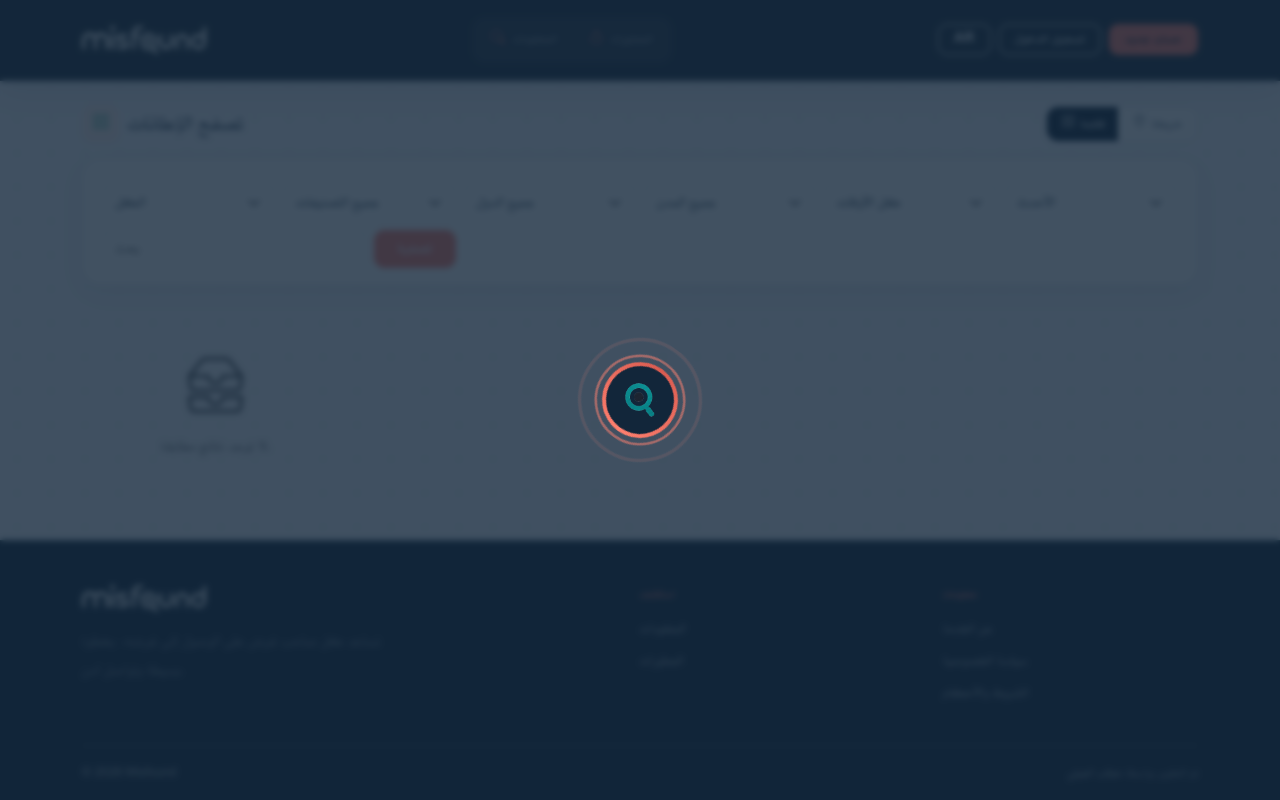
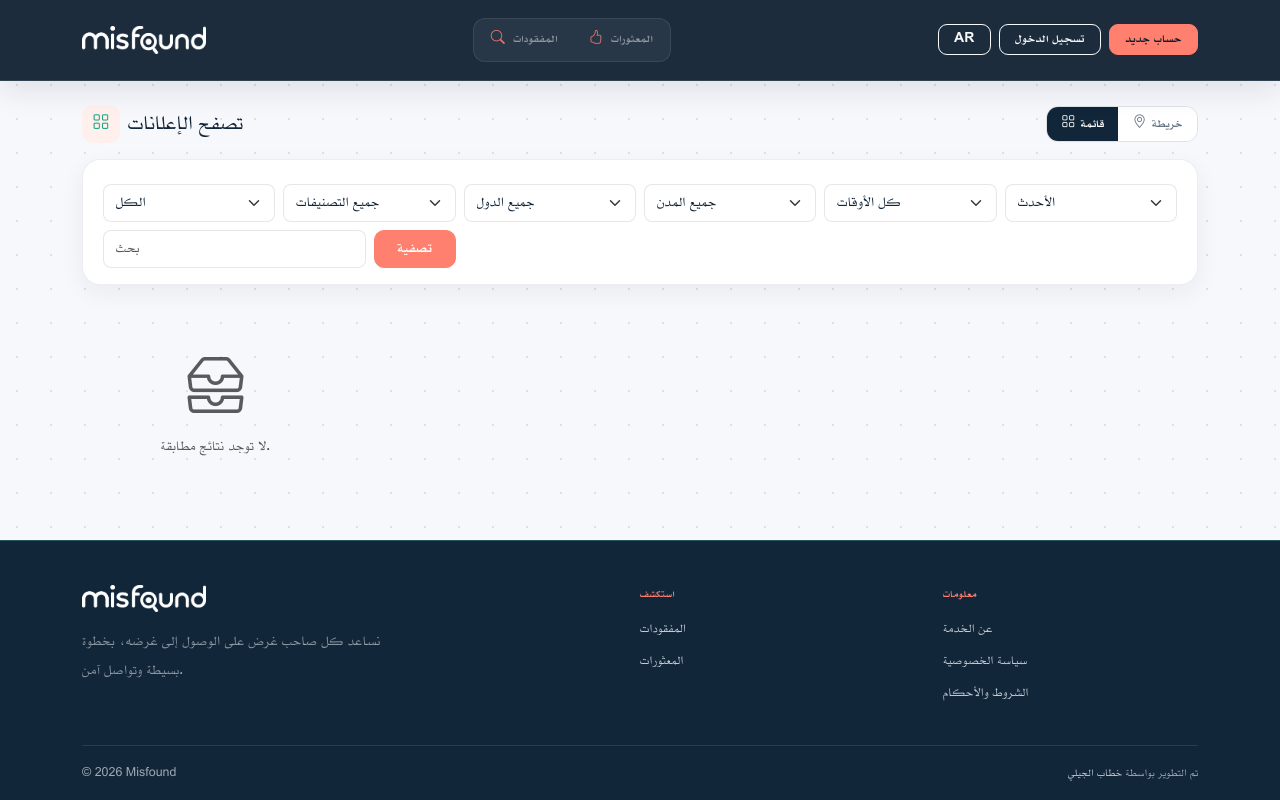
Before and after one commit to khattabaljaily/misfound, a Django app: page /reports/ in a window 1280 px wide. Run offline with Django 5.2, Linux system fonts and the light colour scheme; data comes from the database, SQL or seed files in the repository; data that the repository does not hold is empty; parts of the project's set-up code (start-up, migrations or seed data) failed here and were passed over; some libraries are stand-ins or nearby versions.

Commit message:
Wire the loader overlay to real loading state (approved design)
The centered ring+logo overlay design is now live for real: baked
into every page's initial paint (still needed so a real navigation's
new page can show it from its own first render, not just carry state
from the page being left), shown after a 150ms delay to avoid
flashing on fast operations, and settled via `load` plus the existing
pageshow/bfcache recovery.

Deliberately scoped which actions trigger it, rather than wiring it
to every mfSetButtonLoading call uniformly:
- Real page navigations (link clicks, plain form submits) - via the
  existing global click/submit listeners.
- ajaxForm submissions (login, register, "I think this is mine",
  report creation) - genuine transitions, and report creation
  specifically can take a few real seconds for its AI matching call.
  On a redirect, the overlay deliberately stays showing rather than
  hiding-then-reshowing, so it never flashes across the handoff to the
  destination page.
- NOT wired to frequent, lightweight, in-place actions: sending a
  chat message, opening the notifications dropdown, changing a Browse
  filter, the city cascade dropdown. Those keep their existing local
  button-spinner/dimming feedback only - blurring the whole screen for
  something that settles in well under a second would be worse UX,
  not better.

Verified with the delay-route technique used throughout this loading
work: overlay appears mid-navigation and mid-report-submission,
absent during filtering (with its own local spinner still visible),
stays visible continuously through a submit-triggered redirect, and
the pageshow/bfcache recovery still forces it closed on demand.

Co-Authored-By: Claude Sonnet 5 <noreply@anthropic.com>

```diff
--- a/static/js/misfound.js
+++ b/static/js/misfound.js
@@ -93,15 +93,21 @@ function mfConfirm(options) {
 }
 
 /* =================================================================
-   Global page loader — a single, ref-counted "is anything loading right
-   now" signal. Every button spinner and section dimmer below reports into
-   it, so there's one top-of-page bar reflecting all of them at once, and
-   one `reset()` that the pageshow handler (further down) can call to
-   recover from any stuck state — including ones this file didn't cause.
+   Global page loader — the centered ring overlay. Ref-counted so several
+   concurrent operations don't hide it prematurely, and shown after a short
+   delay rather than instantly so a fast operation never just flashes it
+   (the same reasoning ELINK's version uses). Reserved for real full-page
+   navigations and genuinely significant waits (report submission, the
+   kind of AI-matching call that can take seconds) — deliberately NOT
+   wired to every small, frequent action (sending a chat message, opening
+   the notifications dropdown, tweaking a Browse filter), which keep their
+   own local button-spinner/dimming feedback instead so the screen isn't
+   blurred out for something that settles in well under a second.
    ================================================================= */
 var mfPageLoader = (function () {
+    var SHOW_DELAY = 150;
     var activeCount = 0;
-    var hideTimer = null;
+    var showTimer = null;
 
     function el() {
         return document.getElementById('mf-page-loader');
@@ -109,33 +115,29 @@ var mfPageLoader = (function () {
 
     function start() {
         activeCount++;
-        clearTimeout(hideTimer);
-        var bar = el();
-        if (bar) {
-            bar.classList.remove('is-complete');
-            bar.classList.add('is-active');
-        }
+        if (activeCount > 1) return;
+        clearTimeout(showTimer);
+        showTimer = setTimeout(function () {
+            var overlay = el();
+            if (overlay) overlay.classList.add('is-visible');
+        }, SHOW_DELAY);
     }
 
     function done() {
         activeCount = Math.max(0, activeCount - 1);
         if (activeCount > 0) return;
-        var bar = el();
-        if (!bar) return;
-        bar.classList.remove('is-active');
-        bar.classList.add('is-complete');
-        hideTimer = setTimeout(function () {
-            bar.classList.remove('is-complete');
-        }, 220);
+        clearTimeout(showTimer);
+        var overlay = el();
+        if (overlay) overlay.classList.remove('is-visible');
     }
 
-    /** Forces the counter and bar back to idle, regardless of how many
+    /** Forces the counter and overlay back to idle, regardless of how many
      * start() calls are outstanding. Used as the bfcache/pageshow safety net. */
     function reset() {
         activeCount = 0;
-        clearTimeout(hideTimer);
-        var bar = el();
-        if (bar) bar.classList.remove('is-active', 'is-complete');
+        clearTimeout(showTimer);
+        var overlay = el();
+        if (overlay) overlay.classList.remove('is-visible');
     }
 
     return { start: start, done: done, reset: reset };
@@ -151,11 +153,15 @@ function mfGetCookie(name) {
 
 /**
  * Puts a button into (or out of) a loading state: swaps its content for the
- * branded spinner, disables it so it can't be double-submitted, and reports
- * into the global page loader. Also arms a watchdog timeout so that if some
- * code path forgets to call this with `loading: false` (a bug class this
- * exists specifically to contain), the button un-sticks itself instead of
- * spinning forever.
+ * branded spinner and disables it so it can't be double-submitted. Also
+ * arms a watchdog timeout so that if some code path forgets to call this
+ * with `loading: false` (a bug class this exists specifically to contain),
+ * the button un-sticks itself instead of spinning forever.
+ *
+ * This is purely local to the button — it does not touch the big overlay
+ * (see mfPageLoader above for why). Callers that represent a real
+ * navigation-like transition (ajaxForm) trigger the overlay themselves
+ * alongside this.
  */
 function mfSetButtonLoading(btn, loading) {
     if (!btn) return;
@@ -164,12 +170,10 @@ function mfSetButtonLoading(btn, loading) {
         btn.dataset.originalHtml = btn.innerHTML;
         btn.disabled = true;
         btn.innerHTML = '<span class="mf-spinner"></span> ' + (btn.dataset.loadingText || mfI18n('loading', 'جاري التنفيذ...'));
-        mfPageLoader.start();
         btn._mfWatchdog = setTimeout(function () { mfSetButtonLoading(btn, false); }, 20000);
     } else {
         btn.disabled = false;
         if (btn.dataset.originalHtml) btn.innerHTML = btn.dataset.originalHtml;
-        mfPageLoader.done();
     }
 }
 
@@ -189,6 +193,12 @@ function ajaxForm(form, options) {
         e.preventDefault();
         var submitBtn = form.querySelector('button[type="submit"], button:not([type])');
         mfSetButtonLoading(submitBtn, true);
+        // These forms (login, register, "I think this is mine", report
+        // creation — the last one can genuinely take a few seconds for its
+        // AI matching call) represent a real transition, unlike the small
+        // frequent actions mfSetButtonLoading otherwise covers on its own,
+        // so the overlay is opted into explicitly here.
+        mfPageLoader.start();
 
         fetch(form.action || window.location.href, {
             method: form.method || 'POST',
@@ -207,17 +217,23 @@ function ajaxForm(form, options) {
                 if (result.data) {
                     if (result.data.success) {
                         if (result.data.redirect) {
+                            // Leave the overlay showing — a real navigation is
+                            // about to happen, and the destination page picks
+                            // up showing it itself from its own first paint.
                             window.location = result.data.redirect;
                         } else {
+                            mfPageLoader.done();
                             if (result.data.message) showToast('success', result.data.message);
                             options.onSuccess && options.onSuccess(result.data);
                         }
                     } else {
+                        mfPageLoader.done();
                         if (result.data.message) showToast('error', result.data.message);
                         options.onError && options.onError(result.data);
                     }
                     return;
                 }
+                mfPageLoader.done();
                 var container = options.swapTarget ? document.querySelector(options.swapTarget) : form.parentElement;
                 container.innerHTML = result.html;
                 options.afterSwap && options.afterSwap(container);
@@ -225,6 +241,7 @@ function ajaxForm(form, options) {
             })
             .catch(function () {
                 mfSetButtonLoading(submitBtn, false);
+                mfPageLoader.done();
                 showToast('error', mfI18n('connectionError', 'حدث خطأ في الاتصال، يرجى المحاولة مرة أخرى.'));
             });
     });
@@ -324,14 +341,12 @@ function initCityCascade(countrySelectId, citySelectId, citiesUrl, emptyLabel) {
             setCityOptions([]);
             return;
         }
-        mfPageLoader.start();
         fetch(citiesUrl + '?country=' + encodeURIComponent(countryId))
             .then(function (r) { return r.json(); })
             .then(function (cities) { setCityOptions(cities, selectedCityId); })
             .catch(function () {
                 showToast('error', mfI18n('connectionError', 'حدث خطأ في الاتصال، يرجى المحاولة مرة أخرى.'));
-            })
-            .finally(function () { mfPageLoader.done(); });
+            });
     }
 
     countryEl.addEventListener('change', function () { loadCities(this.value); });
@@ -348,8 +363,8 @@ function initCityCascade(countrySelectId, citySelectId, citiesUrl, emptyLabel) {
    ================================================================= */
 
 /**
- * Shows the top page loader for a real, full-page navigation triggered by
- * clicking an <a>. Deliberately skips links a page has already handled
+ * Shows the page loader overlay for a real, full-page navigation triggered
+ * by clicking an <a>. Deliberately skips links a page has already handled
  * itself (checked via e.defaultPrevented, which will already be true by the
  * time this runs if a closer listener — e.g. AJAX pagination — called
  * preventDefault(), since bubbling always reaches the target's own
@@ -389,9 +404,7 @@ document.addEventListener('submit', function (e) {
  * mid-loading for any other reason.
  */
 window.addEventListener('pageshow', function () {
-    // TEMP-DIAGNOSTIC: reset() disabled on purpose to let the page loader bar
-    // stay visible permanently for a visual check. Revert this.
-    // mfPageLoader.reset();
+    mfPageLoader.reset();
 
     document.querySelectorAll('button[disabled]').forEach(function (btn) {
         if (btn.dataset.originalHtml) mfSetButtonLoading(btn, false);
--- a/templates/base.html
+++ b/templates/base.html
@@ -7,18 +7,16 @@
     <title>{% block title %}{% trans "المفقودات والمعثورات" %} | Misfound{% endblock %}</title>
 
     <!--
-        TEMP DIAGNOSTIC: forced permanently visible (class="is-visible" baked
-        in, and the JS that would ever hide it is disabled below) so it can
-        be checked by eye before wiring it to real loading state. Revert both
-        once approved.
-
-        Lives here in <head>, inline, not loaded from the external
-        stylesheet/image lazily — on a real full-page navigation the *old*
-        page's overlay only ever exists for the moment before the browser
-        commits to the new document, so the *new* page has to be able to
-        show it again from its own very first paint to cover its own load
+        The loader overlay lives here in <head>, inline, and starts visible
+        by default (class="is-visible" baked in below) rather than being
+        turned on by JS after the fact — on a real full-page navigation the
+        *old* page's overlay only ever exists for the moment before the
+        browser commits to the new document, so the *new* page has to show
+        it again itself from its own very first paint to cover its own load
         time (styles/scripts/fonts arriving), which is the part a user
-        actually perceives as "loading".
+        actually perceives as "loading". It settles itself out on `load`,
+        below. Same reasoning applies to why this can't be in the external
+        stylesheet: it has to render before that stylesheet has even loaded.
     -->
     <style>
         #mf-page-loader { position: fixed; inset: 0; z-index: 9999; display: flex; align-items: center; justify-content: center; background: rgba(18, 38, 58, .8); backdrop-filter: blur(3px); -webkit-backdrop-filter: blur(3px); opacity: 0; visibility: hidden; transition: opacity .18s ease; }
@@ -47,12 +45,11 @@
                 if (!overlay) return;
                 overlay.classList.remove('is-visible');
             }
-            // TEMP DIAGNOSTIC: disabled on purpose, see comment above. Revert.
-            // if (document.readyState === 'complete') {
-            //     settle();
-            // } else {
-            //     window.addEventListener('load', settle);
-            // }
+            if (document.readyState === 'complete') {
+                settle();
+            } else {
+                window.addEventListener('load', settle);
+            }
         })();
     </script>
 
@@ -293,7 +290,6 @@
 
             function mfLoadNotifDropdown() {
                 mfNotifDropdown.innerHTML = '<div class="text-center text-muted py-4"><span class="mf-spinner"></span></div>';
-                mfPageLoader.start();
                 fetch("{% url 'notifications:dropdown' %}")
                     .then(function (r) { return r.text(); })
                     .then(function (html) {
@@ -303,8 +299,7 @@
                     .catch(function () {
                         mfNotifDropdown.innerHTML = '<div class="text-center text-muted py-4 small">'
                             + '{% trans "تعذّر تحميل الإشعارات." %}</div>';
-                    })
-                    .finally(function () { mfPageLoader.done(); });
+                    });
             }
 
             mfNotifMenu.addEventListener('show.bs.dropdown', mfLoadNotifDropdown);
--- a/templates/reports/list.html
+++ b/templates/reports/list.html
@@ -160,12 +160,10 @@ initCityCascade('id_country', 'id_city', "{% url 'reports:cities_for_country' %}
             spinner.classList.remove('d-none');
             label.classList.add('d-none');
             results.classList.add('mf-loading');
-            mfPageLoader.start();
         } else {
             spinner.classList.add('d-none');
             label.classList.remove('d-none');
             results.classList.remove('mf-loading');
-            mfPageLoader.done();
         }
     }
 
```
